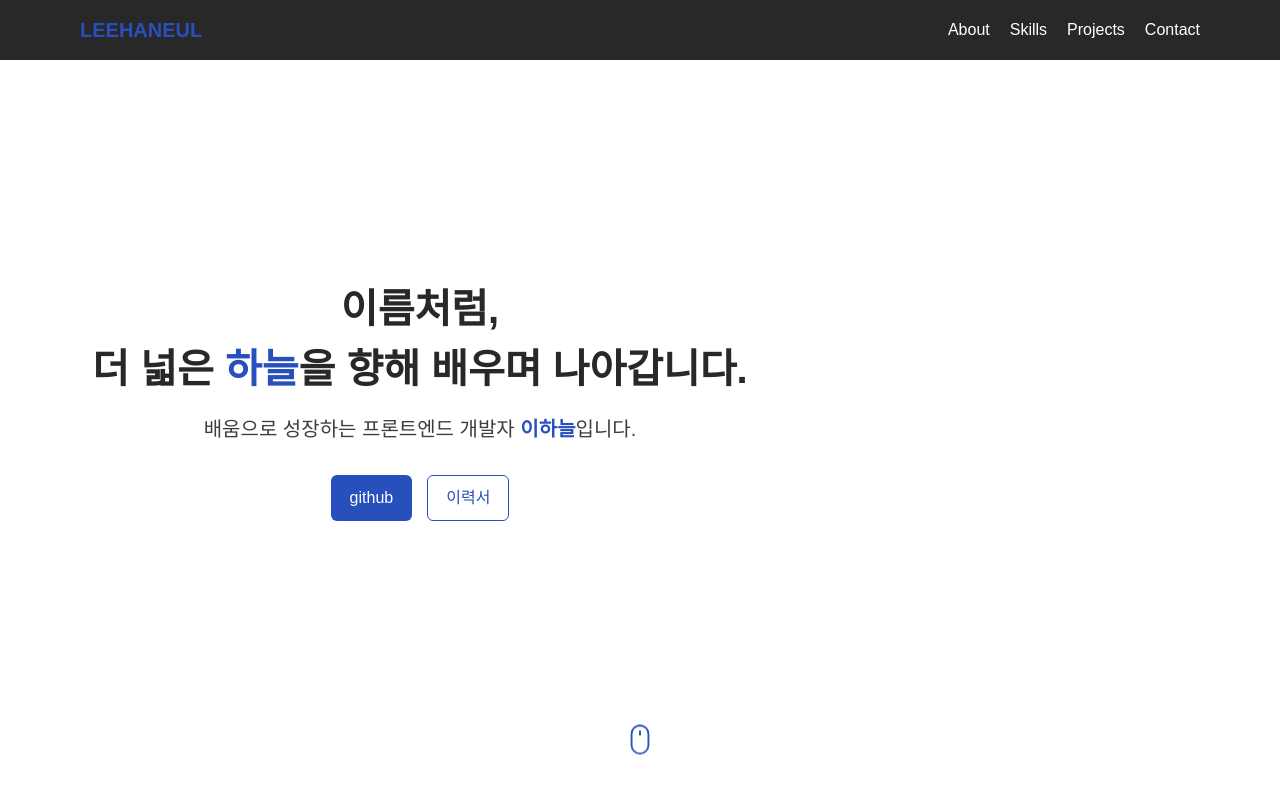
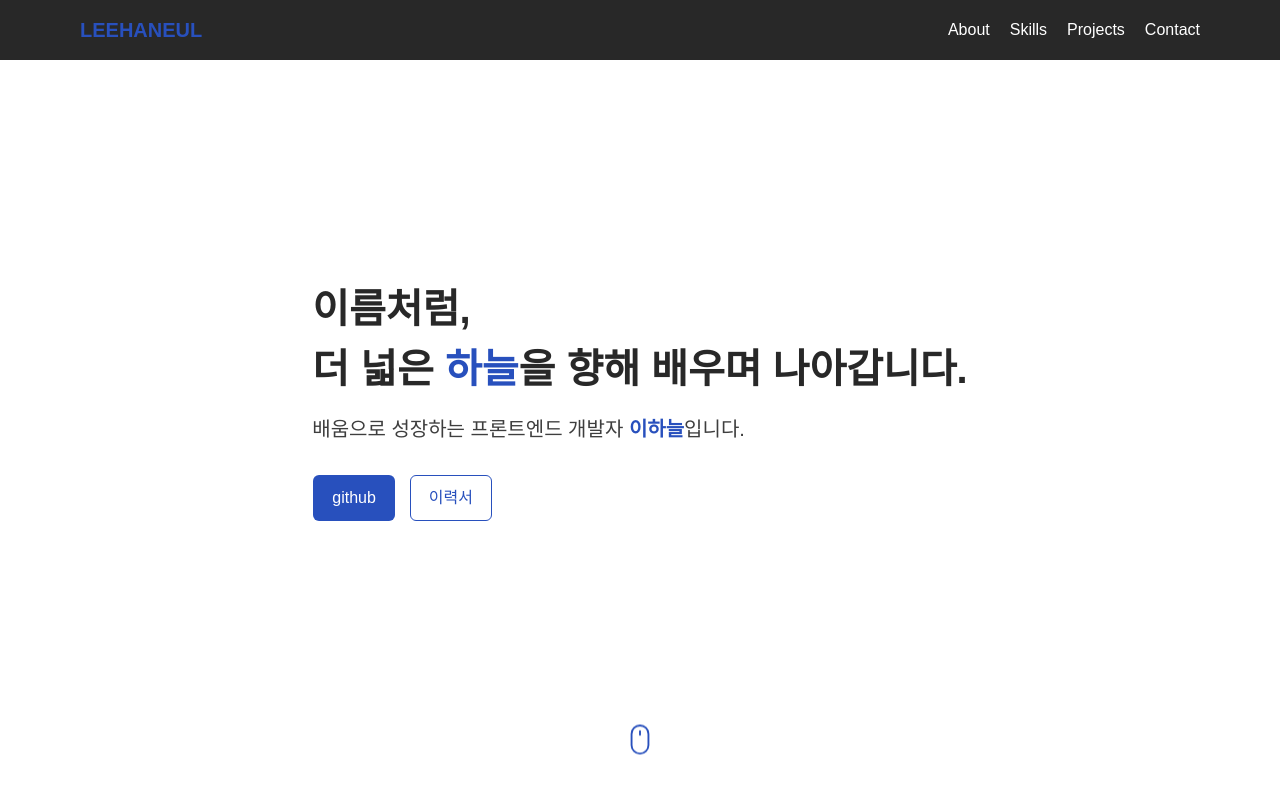
Before and after one commit to sk-y01/portfolio, a React (Vite) app: page / in a window 1280 px wide. Shown: the top 800 px of the page. Built offline with nearby package versions, Linux system fonts and the light colour scheme.

Commit message:
add style

```diff
--- a/src/sections/Home.scss
+++ b/src/sections/Home.scss
@@ -7,7 +7,7 @@
   background: $color-white;
   color: $color-dark;
   position: relative;
-  padding-right: 44rem;
+  // padding-right: 44rem;
 
   .subtitle {
     margin-top: 1.5rem;
--- a/src/styles/index.scss
+++ b/src/styles/index.scss
@@ -249,6 +249,7 @@ strong { color: $color-blue; } // 텍스트 강조(blue)
 
   @media (min-width: $breakpoint-desktop) {
     padding: 0 4rem;
+    text-align: left;
     .logo {
       display: inline-block;
     }
```
